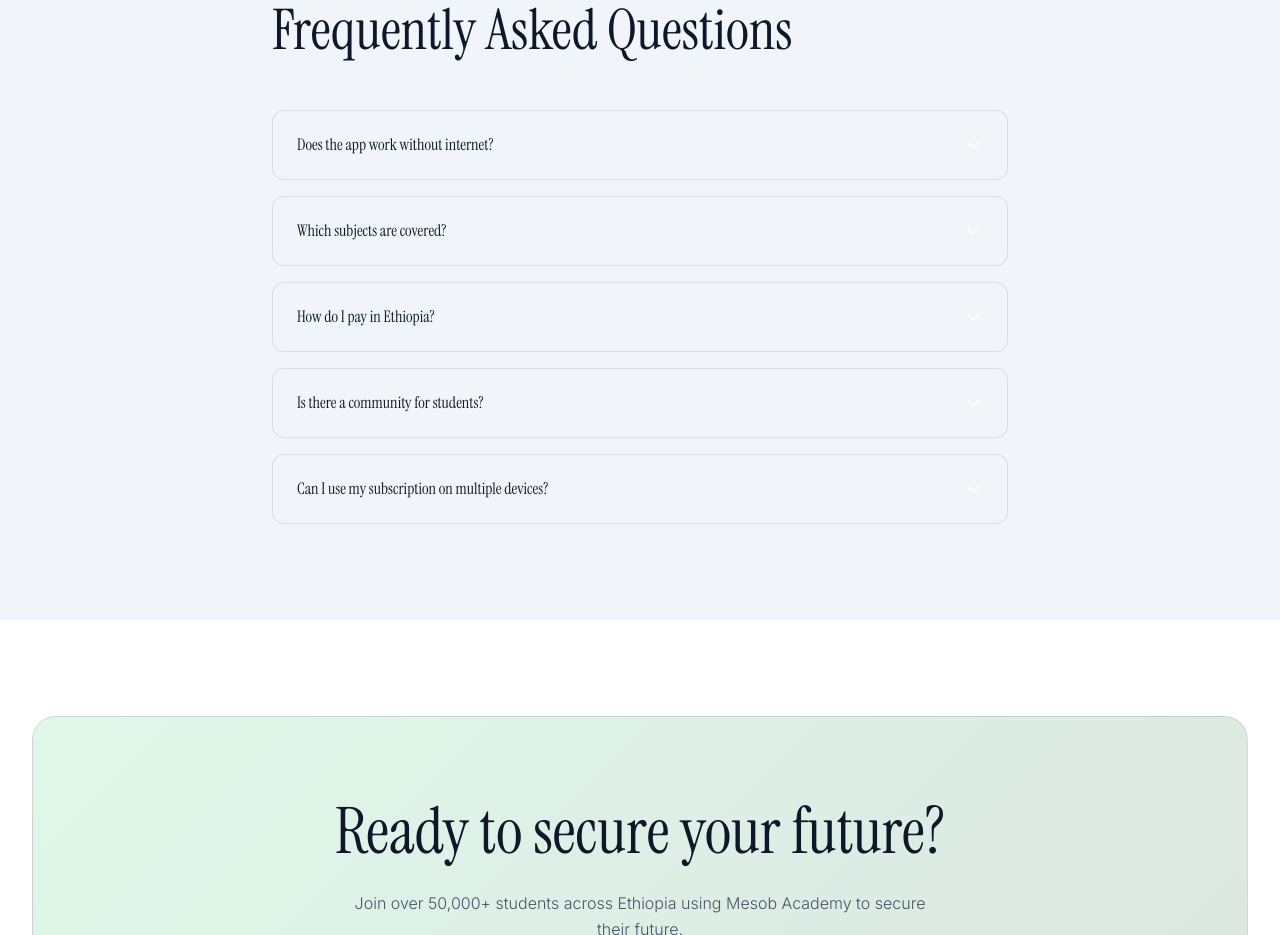
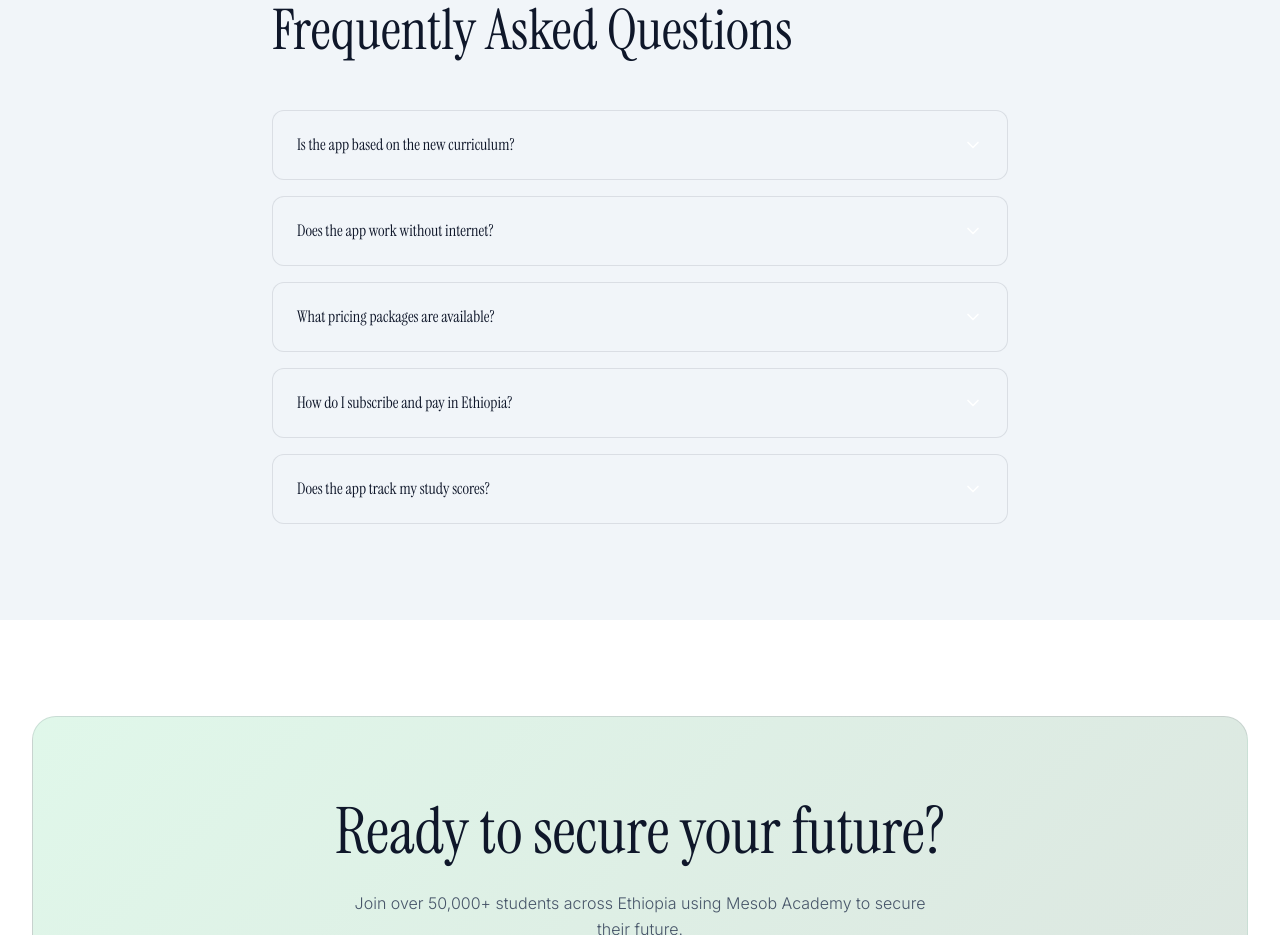
Before and after one commit to abii16/Mesob_Academy, a React (Vite) app: page / in a window 1280 px wide. Shown: the part 4120-5055 px from the top of the page. Built offline with nearby package versions, Linux system fonts and the light colour scheme.

Commit message:
docs: update FAQ section with new curriculum, pricing, and score analytics details

```diff
--- a/src/components/sections/FAQ.jsx
+++ b/src/components/sections/FAQ.jsx
@@ -8,22 +8,52 @@ const FAQ = ({ language }) => {
       subtitle: "FAQ",
       title: "Frequently Asked Questions",
       faqs: [
-        { question: "Does the app work without internet?", answer: "Yes! With our Offline Vault, you can download video lessons, notes, and practice exams while connected, and access them anywhere without using mobile data." },
-        { question: "Which subjects are covered?", answer: "We cover all core subjects for the Ethiopian National Curriculum (Grades 9-12), including Mathematics, Physics, Chemistry, Biology, English, and more." },
-        { question: "How do I pay in Ethiopia?", answer: "We support secure local payment methods including Telebirr, CBE Birr, and direct bank transfers." },
-        { question: "Is there a community for students?", answer: "Yes! Join our vibrant student community where you can discuss complex problems, share study tips, and collaborate with peers across the country." },
-        { question: "Can I use my subscription on multiple devices?", answer: "Yes, your persistent academic state syncs effortlessly across your registered smartphone profiles securely." }
+        {
+          question: "Is the app based on the new curriculum?",
+          answer: "Yes! All video lessons, booklets, and simulated mock exams are fully aligned with the latest Ethiopian National Curriculum guidelines."
+        },
+        {
+          question: "Does the app work without internet?",
+          answer: "Yes! With our secure Offline Vault, you can download video lessons, summaries, and practice exams while connected, and access them anytime anywhere without mobile data."
+        },
+        {
+          question: "What pricing packages are available?",
+          answer: "We offer flexible plans: Grade 9-10 (400 ETB/Two Year), Grade 11-12 (400 ETB/Two Year), and the Full High School 9-12 Package (700 ETB/Two Year)."
+        },
+        {
+          question: "How do I subscribe and pay in Ethiopia?",
+          answer: "We support easy local payment methods including Telebirr, CBE Birr, and direct bank transfers. You can subscribe directly through our mobile app."
+        },
+        {
+          question: "Does the app track my study scores?",
+          answer: "Yes! The app features real-time Score Analytics, giving you automated domain-by-domain passing scorecards and private speed pacing metrics upon booklet completion."
+        }
       ]
     },
     am: {
       subtitle: "ጥያቄዎች",
       title: "ተደጋግመው የሚጠየቁ ጥያቄዎች",
       faqs: [
-        { question: "መተግበሪያው ያለ ኢንተርኔት ይሰራል?", answer: "አዎ! በእኛ ከመስመር ውጭ ማስቀመጫ አማካኝነት የቪዲዮ ትምህርቶችን፣ ማስታወሻዎችን እና የልምምድ ፈተናዎችን በማውረድ ያለ ሞባይል ዳታ መጠቀም ይችላሉ።" },
-        { question: "የትኞቹ ትምህርቶች ተካተዋል?", answer: "ለኢትዮጵያ ብሔራዊ ሥርዓተ ትምህርት (ከ9-12ኛ ክፍል) ሁሉንም ዋና ዋና ትምህርቶች እናካትታለን፤ ይህም ሂሳብ፣ ፊዚክስ፣ ኬሚስትሪ፣ ባዮሎጂ፣ እንግሊዝኛ እና ሌሎችንም ያካትታል።" },
-        { question: "በኢትዮጵያ እንዴት መክፈል እችላለሁ?", answer: "ቴሌብር፣ ሲቢኢ ብር እና ቀጥታ የባንክ ዝውውሮችን ጨምሮ አስተማማኝ የሀገር ውስጥ የመክፈያ ዘዴዎችን እንደግፋለን።" },
-        { question: "ለተማሪዎች የሚሆን ማህበረሰብ አለ?", answer: "አዎ! ተማሪዎች ስለ ተወሳሰቡ ጥያቄዎች የሚወያዩበት፣ የጥናት ምክሮችን የሚያካፍሉበት እና በመላ ሀገሪቱ ካሉ ጓደኞቻቸው ጋር የሚተባበሩበት ንቁ የተማሪዎች ማህበረሰብ አለን።" },
-        { question: "የገዛሁትን ጥቅል በበርካታ መሳሪያዎች መጠቀም እችላለሁ?", answer: "አዎ፣ አካውንትዎ በተመዘገቡት ስልኮችዎ ላይ ያለምንም እንከን ይመሳሰላል።" }
+        {
+          question: "መተግበሪያው በአዲሱ ሥርዓተ ትምህርት ላይ የተመሰረተ ነው?",
+          answer: "አዎ! ሁሉም የቪዲዮ ትምህርቶች፣ ቡክሌቶች እና አስመስሎ የተሰሩ የሙከራ ፈተናዎች ከአዲሱ የኢትዮጵያ ብሔራዊ ሥርዓተ ትምህርት ጋር ሙሉ በሙሉ የተጣጣሙ ናቸው።"
+        },
+        {
+          question: "መተግበሪያው ያለ ኢንተርኔት ይሰራል?",
+          answer: "አዎ! በእኛ አስተማማኝ ከመስመር ውጭ ማስቀመጫ አማካኝነት የቪዲዮ ትምህርቶችን፣ ማጠቃለያዎችን እና የልምምድ ፈተናዎችን በማውረድ ያለ ሞባይል ዳታ በማንኛውም ጊዜ መጠቀም ይችላሉ።"
+        },
+        {
+          question: "ምን ዓይነት የክፍያ ጥቅሎች አሉ?",
+          answer: "ተለዋዋጭ ጥቅሎችን እናቀርባለን፡ ከ9-10ኛ ክፍል (400 ብር ለሁለት አመት)፣ ከ11-12ኛ ክፍል (400 ብር ለሁለት አመት)፣ ወይም የሙሉ ሁለተኛ ደረጃ ከ9-12ኛ ክፍል ጥቅል (700 ብር ለሁለት አመት)።"
+        },
+        {
+          question: "በኢትዮጵያ እንዴት መክፈል እና መመዝገብ እችላለሁ?",
+          answer: "ቴሌብር፣ ሲቢኢ ብር እና ቀጥታ የባንክ ዝውውሮችን ጨምሮ የሀገር ውስጥ የመክፈያ ዘዴዎችን እንደግፋለን። በሞባይል መተግበሪያችን በቀጥታ መመዝገብ ይችላሉ።"
+        },
+        {
+          question: "መተግበሪያው የጥናት ውጤቴን ይከታተላል?",
+          answer: "አዎ! መተግበሪያው የእርስዎን ውጤት የሚተነትን ሲሆን የልምምድ ፈተናዎችን ሲያጠናቅቁ በራስ-ሰር የተሰሩ የየክፍለ-ትምህርቶችን ማለፊያ ውጤቶች እና የፍጥነት ትንታኔዎችን ያሳይዎታል።"
+        }
       ]
     }
   };
```
